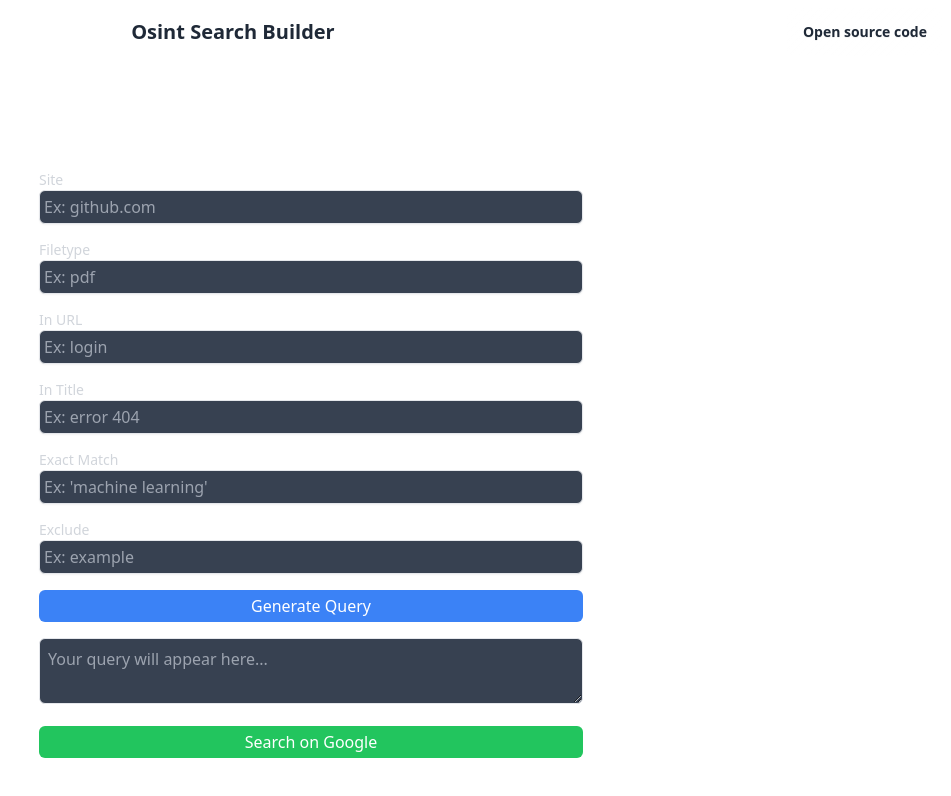
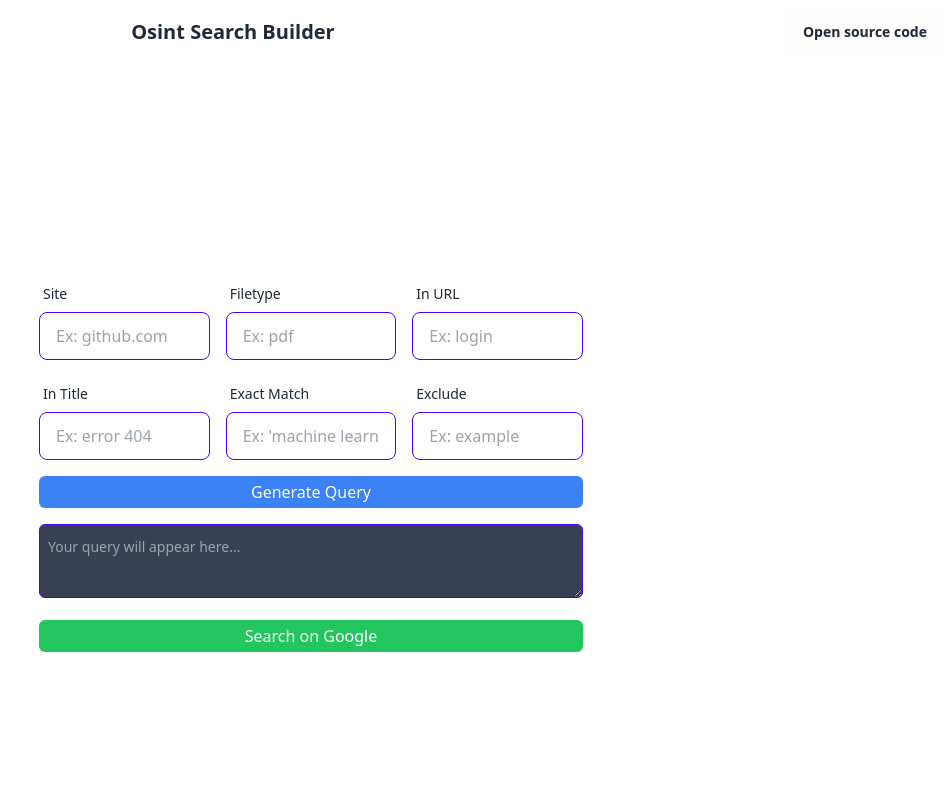
Before and after one commit to AllanDantas21/osint_search_builder, a Next.js app: page / in a window 1280 px wide. Shown: the top 796 px of the page, without its empty margins (329-1280 px from the left). Built offline with nearby package versions, Linux system fonts and the light colour scheme.

Commit message:
refact form && inputs

```diff
--- /dev/null
+++ b/app/components/form.tsx
@@ -0,0 +1,65 @@
+import React from "react";
+import InputField from "./input";
+
+interface FormInputsProps {
+    formValues: {
+        site: string;
+        filetype: string;
+        inurl: string;
+        intitle: string;
+        exact: string;
+        exclude: string;
+    };
+    handleChange: (e: React.ChangeEvent<HTMLInputElement>) => void;
+}
+
+const FormInputs: React.FC<FormInputsProps> = ({ formValues, handleChange }) => {
+    return (
+        <div className="grid grid-cols-3 gap-4">
+            <InputField
+                id="site"
+                label="Site"
+                placeholder="Ex: github.com"
+                value={formValues.site}
+                handleChange={handleChange}
+            />
+            <InputField
+                id="filetype"
+                label="Filetype"
+                placeholder="Ex: pdf"
+                value={formValues.filetype}
+                handleChange={handleChange}
+            />
+            <InputField
+                id="inurl"
+                label="In URL"
+                placeholder="Ex: login"
+                value={formValues.inurl}
+                handleChange={handleChange}
+            />
+            <InputField
+                id="intitle"
+                label="In Title"
+                placeholder="Ex: error 404"
+                value={formValues.intitle}
+                handleChange={handleChange}
+            />
+            <InputField
+                id="exact"
+                label="Exact Match"
+                placeholder="Ex: 'machine learning'"
+                value={formValues.exact}
+                handleChange={handleChange}
+            />
+            <InputField
+                id="exclude"
+                label="Exclude"
+                placeholder="Ex: example"
+                value={formValues.exclude}
+                handleChange={handleChange}
+            />
+        </div>
+    );
+};
+
+export default FormInputs;
--- /dev/null
+++ b/app/components/input.tsx
@@ -0,0 +1,29 @@
+import React from "react";
+
+interface InputFieldProps {
+    id: string;
+    label: string;
+    placeholder: string;
+    value: string;
+    handleChange: (e: React.ChangeEvent<HTMLInputElement>) => void;
+}
+
+const InputField: React.FC<InputFieldProps> = ({ id, label, placeholder, value, handleChange }) => {
+    return (
+        <div>
+            <label htmlFor={id} className="label">
+                <span className="label-text">{label}</span>
+            </label>
+            <input
+                type="text"
+                id={id}
+                placeholder={placeholder}
+                value={value}
+                onChange={handleChange}
+                className="input input-bordered input-primary w-full"
+            />
+        </div>
+    );
+};
+
+export default InputField;
--- a/app/page.tsx
+++ b/app/page.tsx
@@ -1,6 +1,7 @@
 "use client"
 import React, { useState } from "react";
 import Header from "./components/header";
+import FormInputs from "./components/form";
 
 function Page() {
     const [formValues, setFormValues] = useState({
@@ -48,90 +49,7 @@
             <div className="min-h-screen p-24 bg-base-100 text-white flex justify-center items-center">
                 <div className="w-1/2">
                     <form className="space-y-4">
-                        <div>
-                            <label htmlFor="site" className="block text-sm font-medium text-gray-300">
-                                Site
-                            </label>
-                            <input
-                                type="text"
-                                id="site"
-                                placeholder="Ex: github.com"
-                                value={formValues.site}
-                                onChange={handleChange}
-                                className="w-full p-1 border rounded-md shadow-sm bg-gray-700 text-white"
-                            />
-                        </div>
-
-                        <div>
-                            <label htmlFor="filetype" className="block text-sm font-medium text-gray-300">
-                                Filetype
-                            </label>
-                            <input
-                                type="text"
-                                id="filetype"
-                                placeholder="Ex: pdf"
-                                value={formValues.filetype}
-                                onChange={handleChange}
-                                className="w-full p-1 border rounded-md shadow-sm bg-gray-700 text-white"
-                            />
-                        </div>
-
-                        <div>
-                            <label htmlFor="inurl" className="block text-sm font-medium text-gray-300">
-                                In URL
-                            </label>
-                            <input
-                                type="text"
-                                id="inurl"
-                                placeholder="Ex: login"
-                                value={formValues.inurl}
-                                onChange={handleChange}
-                                className="w-full p-1 border rounded-md shadow-sm bg-gray-700 text-white"
-                            />
-                        </div>
-
-                        <div>
-                            <label htmlFor="intitle" className="block text-sm font-medium text-gray-300">
-                                In Title
-                            </label>
-                            <input
-                                type="text"
-                                id="intitle"
-                                placeholder="Ex: error 404"
-                                value={formValues.intitle}
-                                onChange={handleChange}
-                                className="w-full p-1 border rounded-md shadow-sm bg-gray-700 text-white"
-                            />
-                        </div>
-
-                        <div>
-                            <label htmlFor="exact" className="block text-sm font-medium text-gray-300">
-                                Exact Match
-                            </label>
-                            <input
-                                type="text"
-                                id="exact"
-                                placeholder="Ex: 'machine learning'"
-                                value={formValues.exact}
-                                onChange={handleChange}
-                                className="w-full p-1 border rounded-md shadow-sm bg-gray-700 text-white"
-                            />
-                        </div>
-
-                        <div>
-                            <label htmlFor="exclude" className="block text-sm font-medium text-gray-300">
-                                Exclude
-                            </label>
-                            <input
-                                type="text"
-                                id="exclude"
-                                placeholder="Ex: example"
-                                value={formValues.exclude}
-                                onChange={handleChange}
-                                className="w-full p-1 border rounded-md shadow-sm bg-gray-700 text-white"
-                            />
-                        </div>
-
+                        <FormInputs formValues={formValues} handleChange={handleChange} />
                         <button
                             type="button"
                             onClick={buildQuery}
@@ -144,7 +62,7 @@
                     <textarea
                         readOnly
                         value={query}
-                        className="w-full mt-4 p-2 border rounded-md bg-gray-700 text-white"
+                        className="w-full mt-4 p-2 border rounded-md bg-gray-700 text-white textarea textarea-primary"
                         placeholder="Your query will appear here..."
                     ></textarea>
 
```
